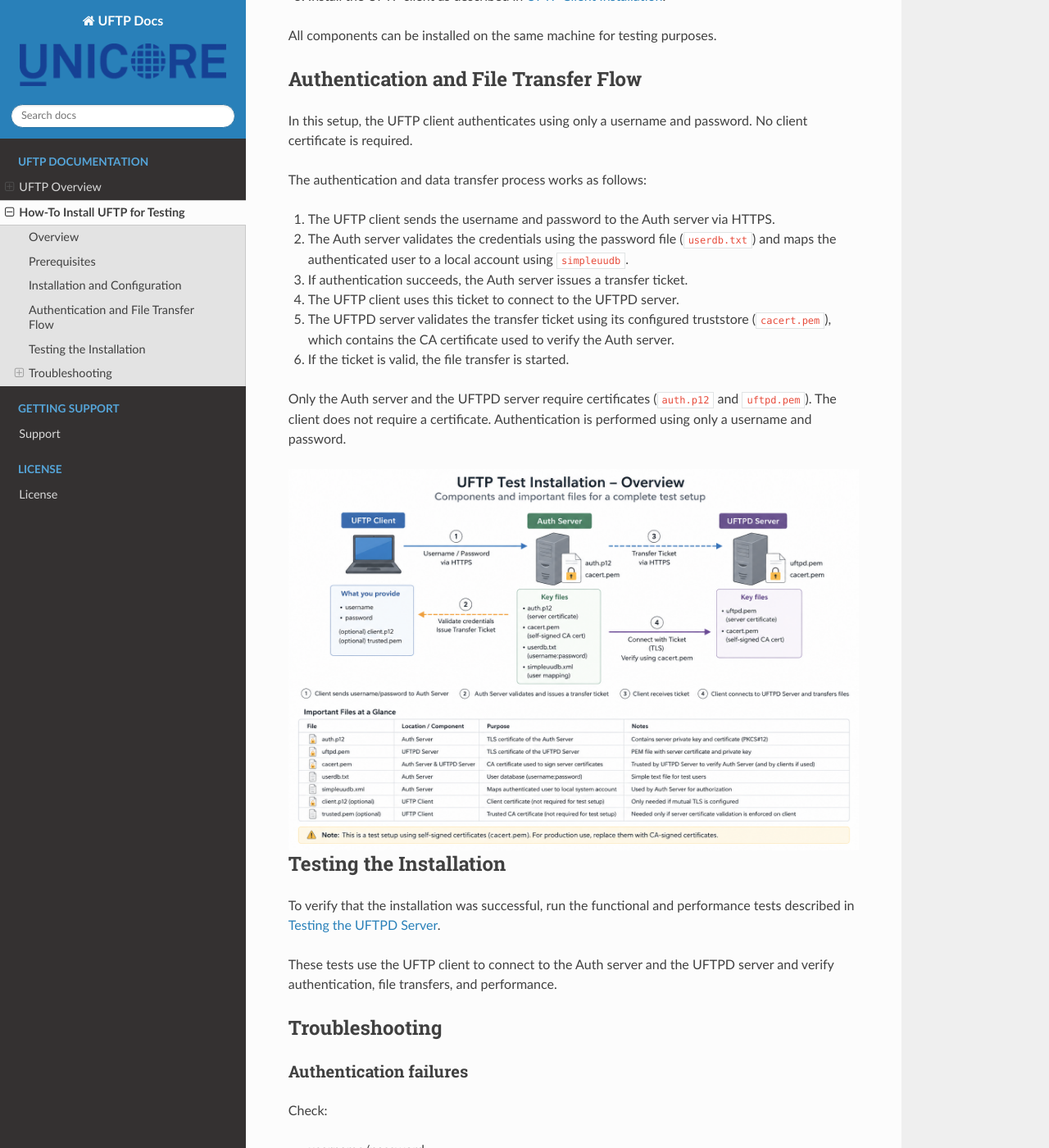
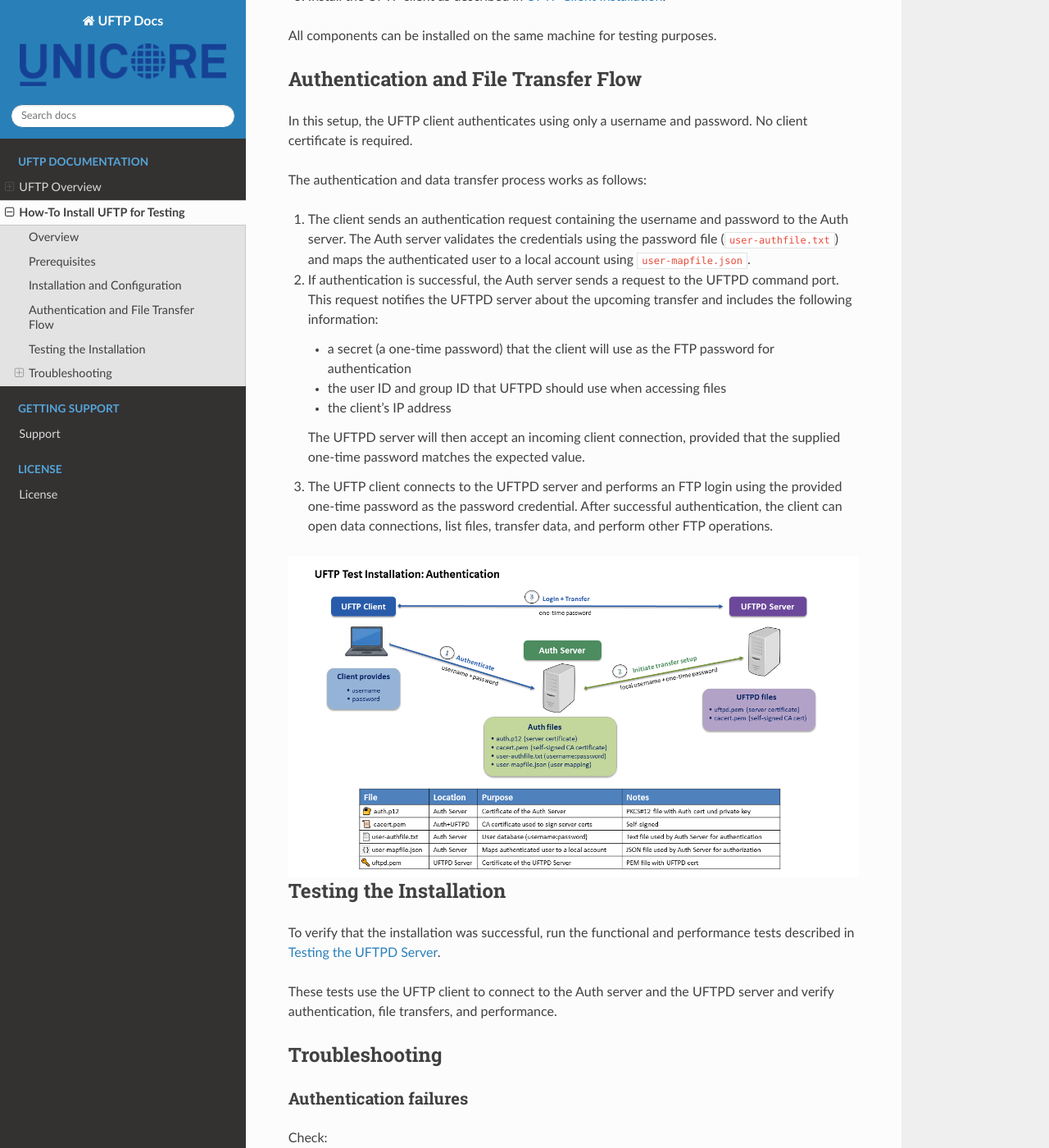
Before and after one commit to UNICORE-EU/uftp-docs, a Sphinx documentation site: the page built from source/howto-test.rst, in a window 1280 px wide and 1400 px high, scrolled down 987 px. Shown: the whole window at 82% size. Built offline with Sphinx 7.4.7 and the Read the Docs theme 3.1.0, drawn with Linux system fonts in a browser that asks for light colours; some of the changed text lies outside the part shown.

Commit message:
Change test installation guide

```diff
--- a/source/howto-test.rst
+++ b/source/howto-test.rst
@@ -83,31 +83,33 @@
 
 The authentication and data transfer process works as follows:
 
-1. The UFTP client sends the username and password to the Auth server
-   via HTTPS.
+1. The client sends an authentication request containing the username and
+   password to the Auth server. The Auth server validates the credentials
+   using the password file (``user-authfile.txt``) and maps the authenticated
+   user to a local account using ``user-mapfile.json``.
 
-2. The Auth server validates the credentials using the password file
-   (``userdb.txt``) and maps the authenticated user to a local account using
-   ``simpleuudb``.
+2. If authentication is successful, the Auth server sends a request to the
+   UFTPD command port. This request notifies the UFTPD server about the
+   upcoming transfer and includes the following information:
 
-3. If authentication succeeds, the Auth server issues a transfer ticket.
+   - a secret (a one-time password) that the client will use as the FTP
+     password for authentication
 
-4. The UFTP client uses this ticket to connect to the UFTPD server.
+   - the user ID and group ID that UFTPD should use when accessing files
 
-5. The UFTPD server validates the transfer ticket using its configured
-   truststore (``cacert.pem``), which contains the CA certificate used to
-   verify the Auth server.
+   - the client's IP address
 
-6. If the ticket is valid, the file transfer is started.
+   The UFTPD server will then accept an incoming client connection, provided
+   that the supplied one-time password matches the expected value.
 
-Only the Auth server and the UFTPD server require certificates
-(``auth.p12`` and ``uftpd.pem``).
-The client does not require a certificate. Authentication is performed
-using only a username and password.
+3. The UFTP client connects to the UFTPD server and performs an FTP login
+   using the provided one-time password as the password credential. After
+   successful authentication, the client can open data connections, list
+   files, transfer data, and perform other FTP operations.
 
 
 .. figure:: _static/test-uftp-setup.png
-   :alt: UFTP Test Configuration
+   :alt: UFTP Test Installation Authentication
    :width: 700px
    :align: center
 
@@ -162,10 +164,10 @@
 
 Verify:
 
-* Unix user exists
+* ``conf/uftpd.conf``
 * directory permissions
 * configured ``USER_NAME``
-
+* Unix user exists
 
 .. raw:: html
 
```
Also changed, not shown: other parts of source/howto-test.rst (+1 -1 lines), source/admin-docs/authserver/authserver-manual.rst (+5 -6 lines), source/admin-docs/uftpd/uftpd-manual.rst (+9 -7 lines), source/_static/test-uftp-setup.png, 1 other file.
